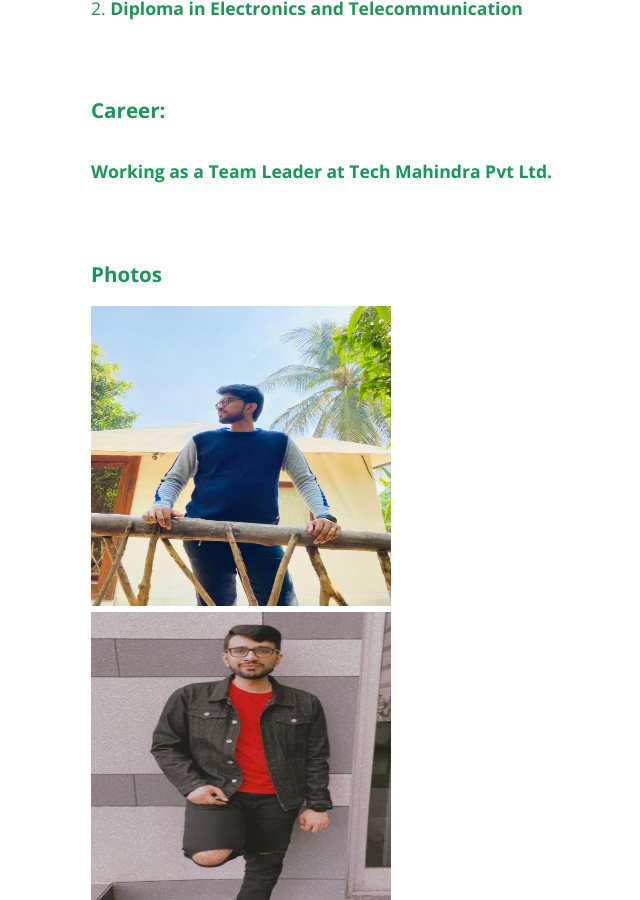
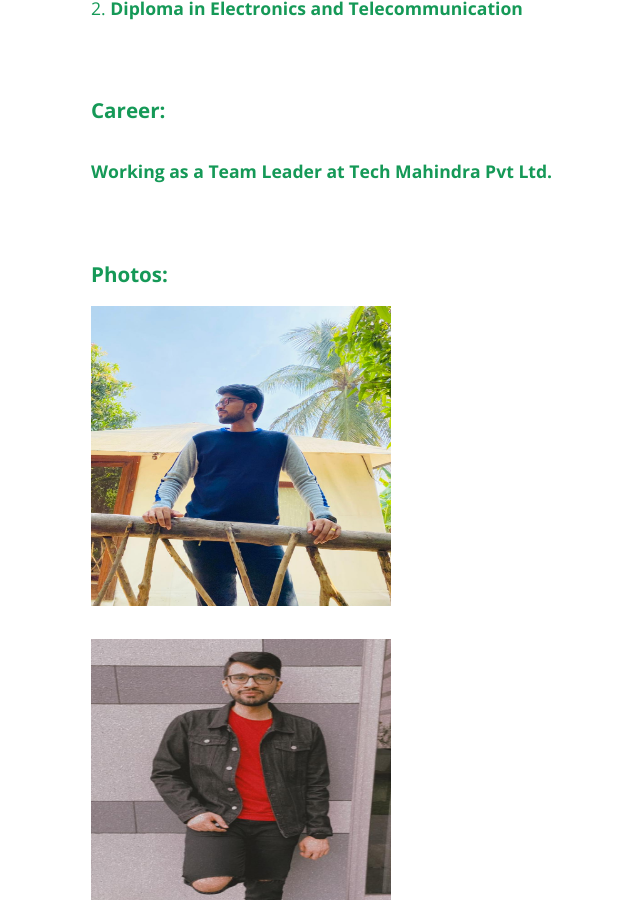
Before and after one commit to appanchal06/panchalaniket.github.io, a Jekyll site: the page built from index.html, in a window 1280 px wide and 900 px high, scrolled down 1325 px. Shown: the whole window, without its empty margins (133-773 px from the left). Built offline with Jekyll 4.4.1, drawn with Linux system fonts in a browser that asks for light colours.

```diff
--- a/index.html
+++ b/index.html
@@ -24,8 +24,8 @@ layout: default
 <h4><b>Working as a Team Leader at Tech Mahindra Pvt Ltd.</b></h4>
   </br>
 
- <h3> <b>Photos </b></h3>
+ <h3> <b>Photos: </b></h3>
 <img src="ARMJ7062.JPG" alt="Image" width="300" height="300">
- </br>
+ </br></br>
  <img src="HCQT4274.JPG" alt="Image" width="300" height="350">
  </br>
```
